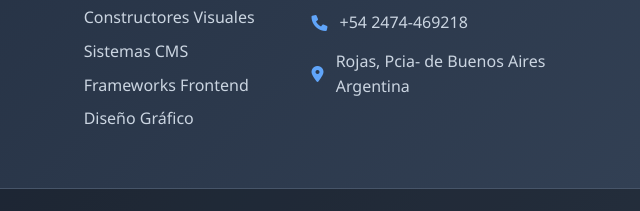
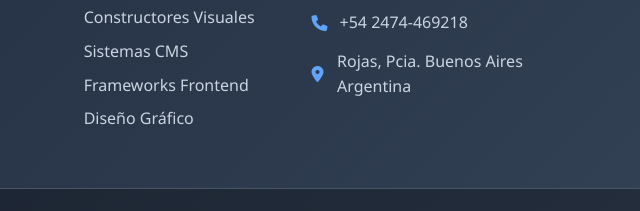
Before and after one commit to FedeDS40/dise-o-web-tp, a plain HTML site: page index.html in a window 1280 px wide. Shown: the part 923-1134 px from the top of the page, 640-1280 px from the left. Drawn offline with Linux system fonts and the light colour scheme.

Commit message:
Fix typo in contact location formatting

```diff
--- a/index.html
+++ b/index.html
@@ -79,7 +79,7 @@
                 <div class="contact-info">
                     <p><i class="fas fa-envelope"></i> federicodellasavia@gmail.com</p>
                     <p><i class="fas fa-phone"></i> +54 2474-469218</p>
-                    <p><i class="fas fa-map-marker-alt"></i> Rojas, Pcia- de Buenos Aires Argentina</p>
+                    <p><i class="fas fa-map-marker-alt"></i> Rojas, Pcia. Buenos Aires Argentina</p>
                 </div>
             </div>
         </div>
```
